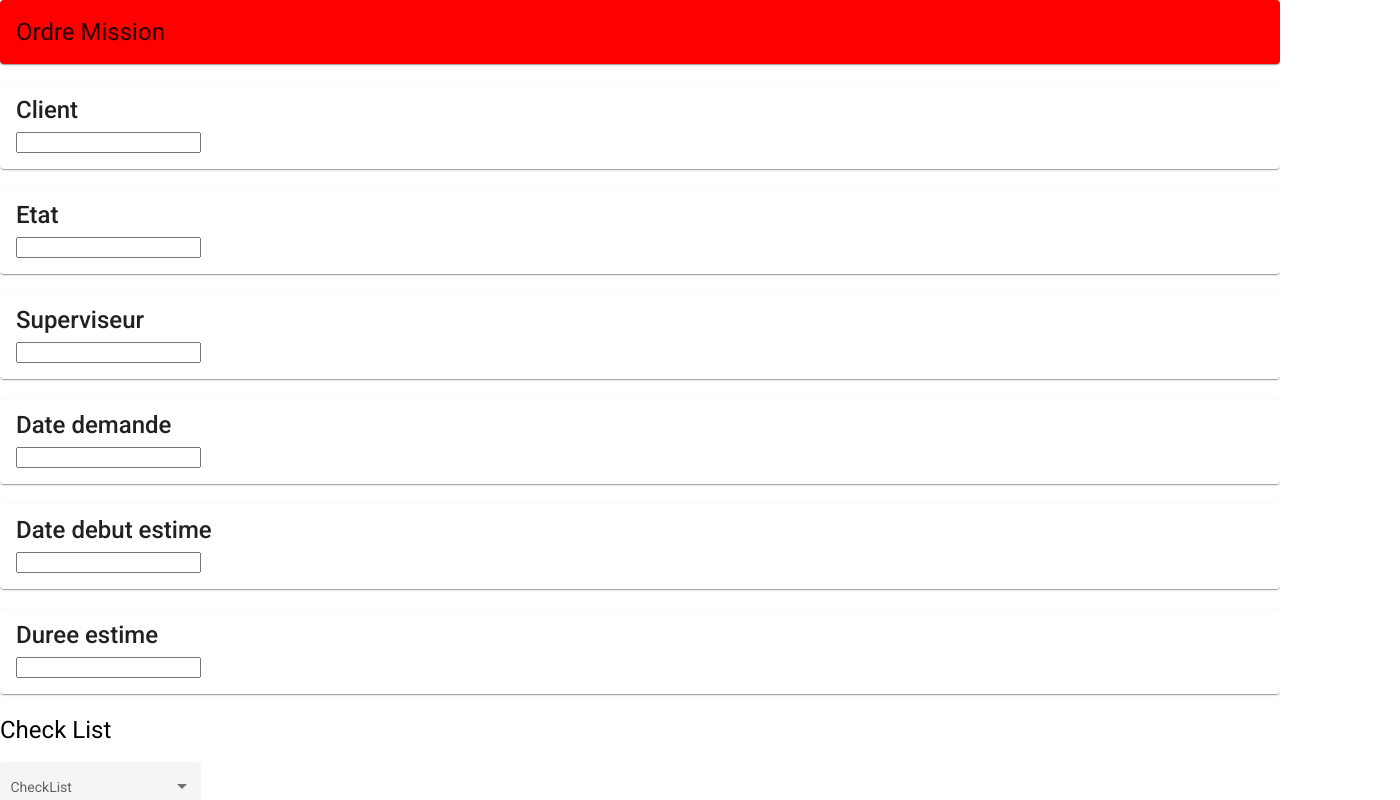
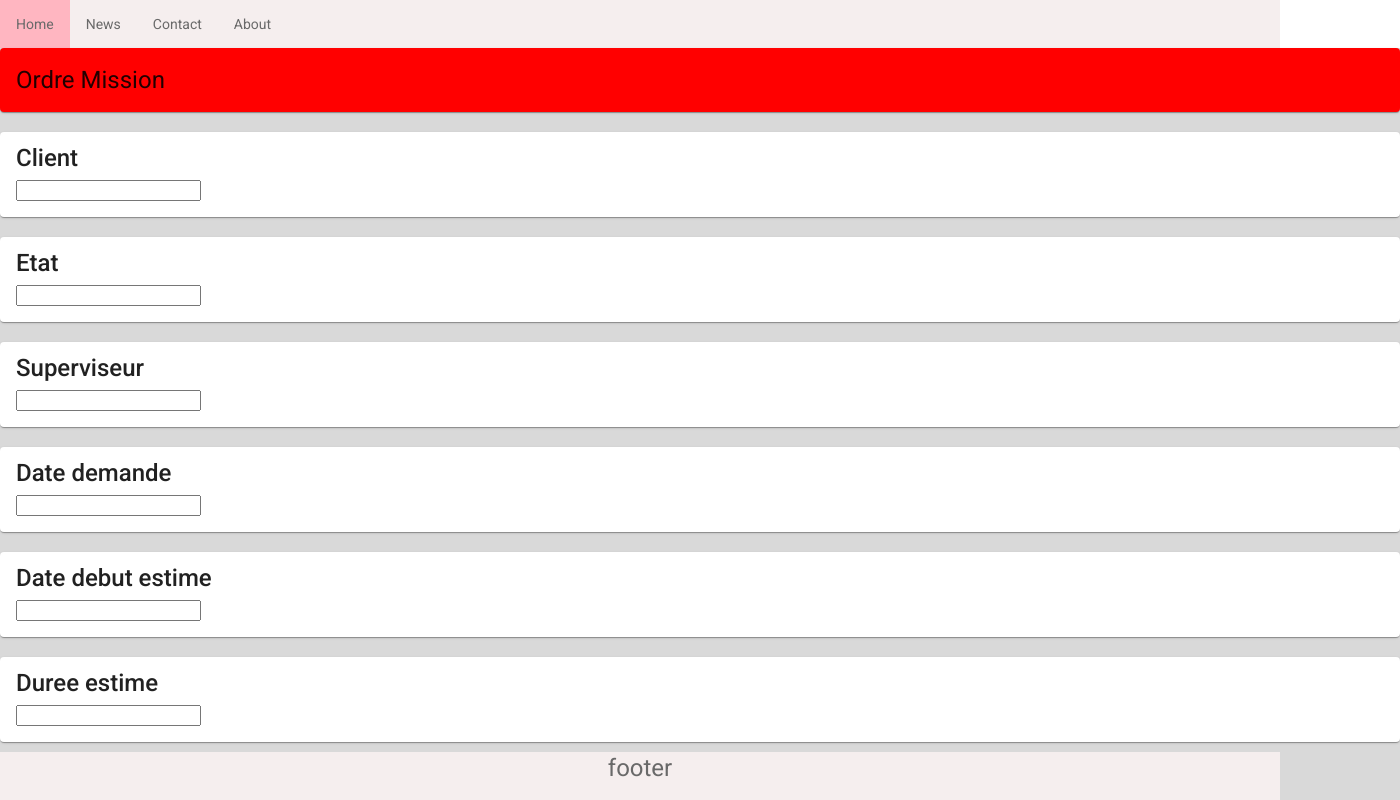
Before and after one commit to Abdelali-Bedhiafi/SMS2I-Gestion-Intervention-Frontend, an Angular app in the folder gestionInterventionFrontend/: page /details in a window 1280 px wide. Shown: the top 800 px of the page, 1400 px wide, since content can reach past the window. Built offline with nearby package versions, Linux system fonts and the light colour scheme; no server answers.

Commit message:
nav and footer

```diff
--- a/gestionInterventionFrontend/src/app/app.component.css
+++ b/gestionInterventionFrontend/src/app/app.component.css
@@ -0,0 +1,5 @@
+body{
+  background-color: #d9d9d9;
+  width: 1400px;
+  margin: auto;
+}
--- a/gestionInterventionFrontend/src/app/app.component.html
+++ b/gestionInterventionFrontend/src/app/app.component.html
@@ -1 +1,5 @@
+<app-navbar></app-navbar>
+<body>
 <router-outlet></router-outlet>
+</body>
+<app-footer></app-footer>
--- a/gestionInterventionFrontend/src/app/app.module.ts
+++ b/gestionInterventionFrontend/src/app/app.module.ts
@@ -15,13 +15,17 @@
 import { OrdreMissionModule } from './ordre-mission/ordre-mission.module';
 
 import { ReactiveFormsModule } from '@angular/forms';
+import { FooterComponent } from './footer/footer.component';
+import { NavbarComponent } from './navbar/navbar.component';
 
 
 
 @NgModule({
   declarations: [
     AppComponent,
-    HomeComponent
+    HomeComponent,
+    FooterComponent,
+    NavbarComponent
   ],
   imports: [
     BrowserModule,
--- /dev/null
+++ b/gestionInterventionFrontend/src/app/footer/footer.component.css
@@ -0,0 +1,9 @@
+footer{
+  position: fixed;
+  left: 0;
+  bottom: 0;
+  width: 100%;
+  background-color: #f5eeee;
+  color: dimgrey;
+  text-align: center;
+}
--- /dev/null
+++ b/gestionInterventionFrontend/src/app/footer/footer.component.html
@@ -0,0 +1,3 @@
+<footer>
+  <h1>footer</h1>
+</footer>
--- /dev/null
+++ b/gestionInterventionFrontend/src/app/footer/footer.component.ts
@@ -0,0 +1,15 @@
+import { Component, OnInit } from '@angular/core';
+
+@Component({
+  selector: 'app-footer',
+  templateUrl: './footer.component.html',
+  styleUrls: ['./footer.component.css']
+})
+export class FooterComponent implements OnInit {
+
+  constructor() { }
+
+  ngOnInit(): void {
+  }
+
+}
--- /dev/null
+++ b/gestionInterventionFrontend/src/app/navbar/navbar.component.css
@@ -0,0 +1,28 @@
+ul {
+  list-style-type: none;
+  margin: 0;
+  padding: 0;
+  overflow: hidden;
+  background-color: #f5eeee;
+}
+
+li {
+  float: left;
+}
+
+li a {
+  display: block;
+  color: dimgrey;
+  text-align: center;
+  padding: 14px 16px;
+  text-decoration: none;
+}
+
+
+li a:hover {
+  background-color: lightpink;
+}
+nav {
+  position: sticky;
+  top: 0;
+}
--- /dev/null
+++ b/gestionInterventionFrontend/src/app/navbar/navbar.component.html
@@ -0,0 +1,8 @@
+<nav>
+  <ul>
+    <li><a >Home</a></li>
+    <li><a >News</a></li>
+    <li><a >Contact</a></li>
+    <li><a >About</a></li>
+  </ul>
+</nav>
--- /dev/null
+++ b/gestionInterventionFrontend/src/app/navbar/navbar.component.ts
@@ -0,0 +1,15 @@
+import { Component, OnInit } from '@angular/core';
+
+@Component({
+  selector: 'app-navbar',
+  templateUrl: './navbar.component.html',
+  styleUrls: ['./navbar.component.css']
+})
+export class NavbarComponent implements OnInit {
+
+  constructor() { }
+
+  ngOnInit(): void {
+  }
+
+}
```
Also changed, not shown: 2 other files (tests, documents, lock files or other folders).
